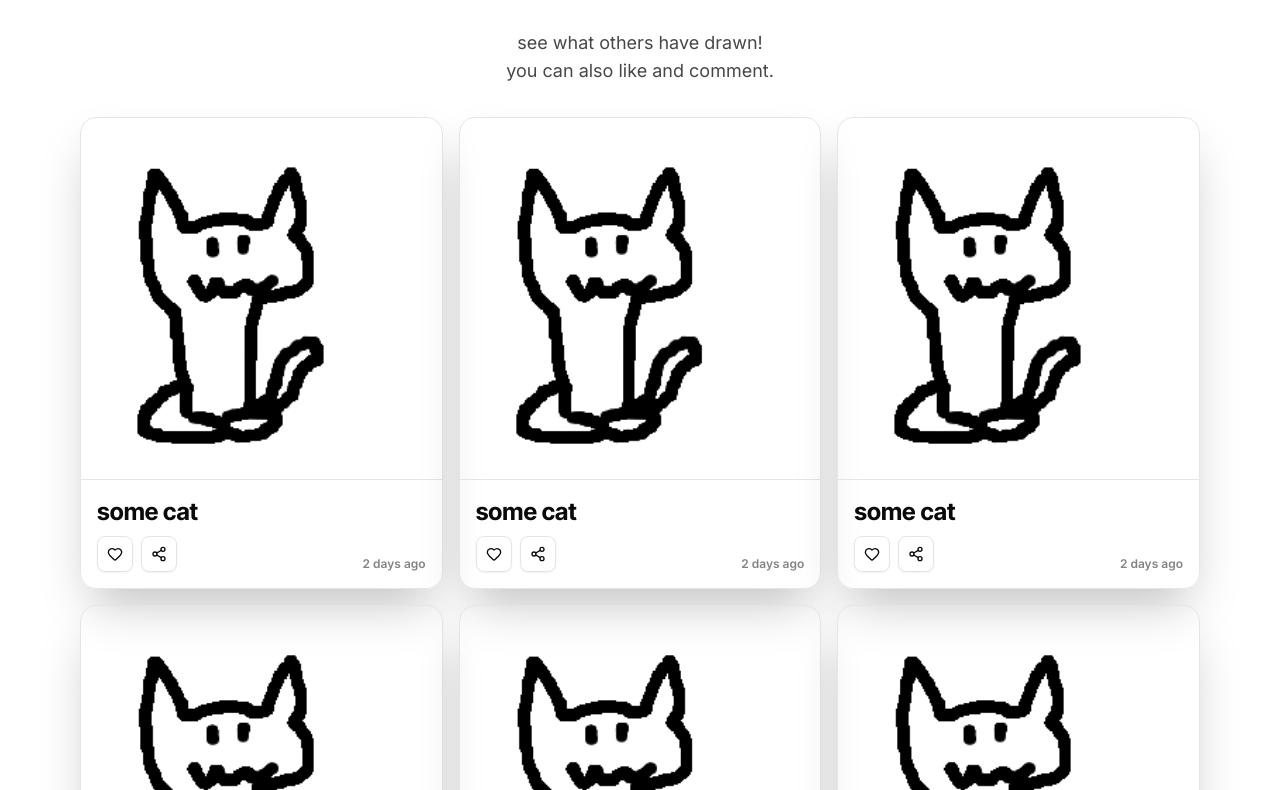
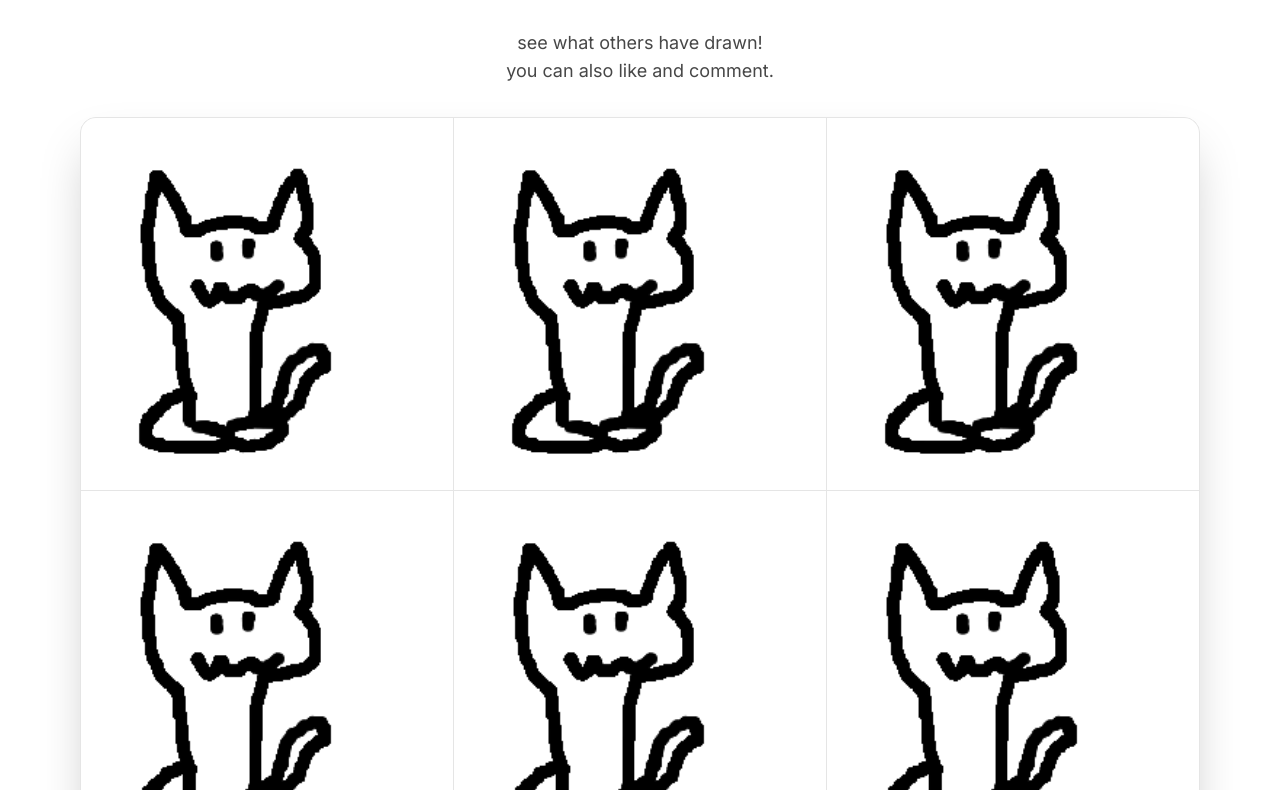
Before and after one commit to drawcat-lol/app, a Next.js app: page / in a window 1280 px wide. Shown: the part 1030-1820 px from the top of the page. Built offline with nearby package versions, Linux system fonts and the light colour scheme; no server answers.

Commit message:
feat: update grid layout - update README.md

```diff
--- a/src/components/explore.tsx
+++ b/src/components/explore.tsx
@@ -16,13 +16,13 @@ export default function Explore() {
                 </span>
             </div>
 
-            <div className="mt-8 grid grid-cols-1 md:grid-cols-2 lg:grid-cols-3 2xl:grid-cols-4 gap-4">
-                {[1, 1, 1, 1, 1, 1].map((item, index) => (
+            <div className="mt-8 grid grid-cols-1 md:grid-cols-2 lg:grid-cols-3 2xl:grid-cols-4 overflow-hidden rounded-2xl gap-[1px] border bg-border shadow-2xl">
+                {[...Array(8)].map((item, index) => (
                     <div
-                        className="rounded-2xl shadow-2xl border w-full flex flex-col text-start overflow-hidden group"
+                        className="w-full flex flex-col text-start overflow-hidden group bg-white relative"
                         key={index}
                     >
-                        <div className="overflow-hidden border-b">
+                        <div className="overflow-hidden">
                             <Image
                                 className="w-full aspect-square group-hover:scale-105 duration-175"
                                 src={"/cat_drawing.png"}
@@ -31,7 +31,7 @@ export default function Explore() {
                                 alt="cat drawing"
                             />
                         </div>
-                        <div className="p-4 flex flex-col gap-2">
+                        <div className="p-4 flex flex-col gap-2 absolute bg-white bottom-0 translate-y-full group-hover:translate-y-0 duration-175 w-full border-t">
                             <span className="font-bold font-display text-2xl">
                                 some cat
                             </span>
```
Also changed, not shown: 1 other file (tests, documents, lock files or other folders).
